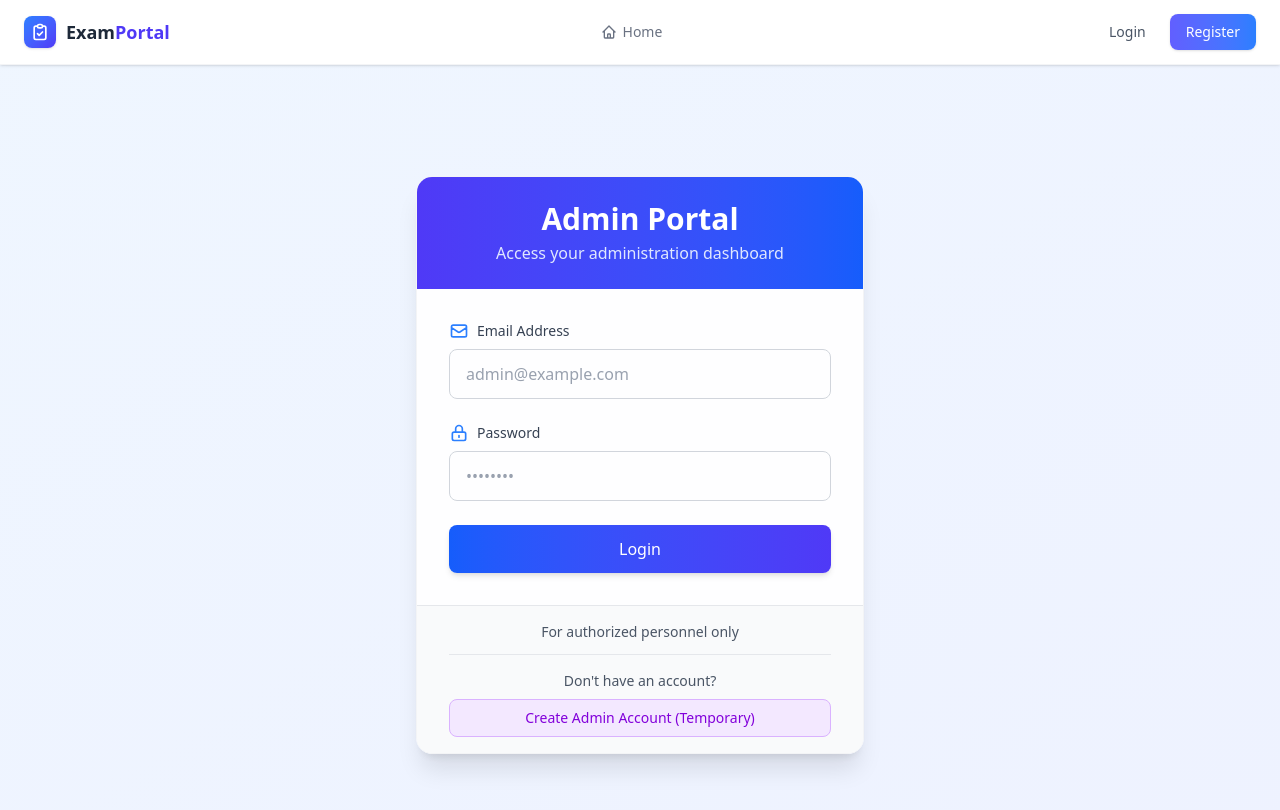
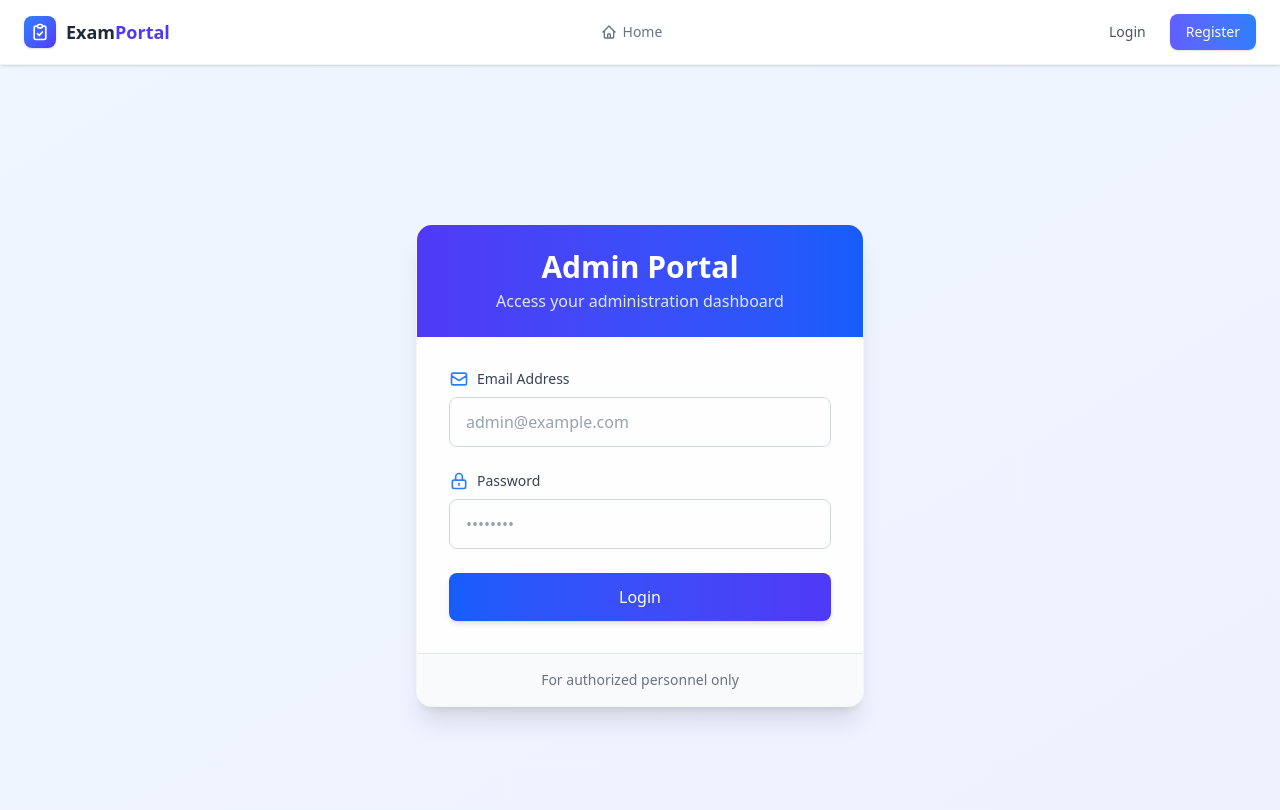
Before and after one commit to 123Micah/frontend5, a Vue app in the folder artifacts/web/: page /admin/login in a window 1280 px wide. Shown: the top 810 px of the page. Built offline with nearby package versions, Linux system fonts and the light colour scheme; no server answers.

Commit message:
Remove admin register link from login page

```diff
--- a/artifacts/web/src/pages/admin/Login.vue
+++ b/artifacts/web/src/pages/admin/Login.vue
@@ -67,18 +67,9 @@
         </form>
       </div>
 
-      <!-- Footer with Registration Link -->
-      <div class="bg-gray-50 px-8 py-4 border-t border-gray-200">
-        <p class="text-sm text-gray-600 text-center mb-3">For authorized personnel only</p>
-        <div class="border-t border-gray-200 pt-4">
-          <p class="text-center text-sm text-gray-600 mb-2">Don't have an account?</p>
-          <router-link
-            to="/admin/register"
-            class="block w-full text-center px-4 py-2 bg-purple-100 text-purple-700 rounded-lg hover:bg-purple-200 transition-all text-sm font-medium border border-purple-300"
-          >
-            Create Admin Account (Temporary)
-          </router-link>
-        </div>
+      <!-- Footer Note -->
+      <div class="bg-gray-50 px-8 py-4 text-center border-t border-gray-200">
+        <p class="text-sm text-gray-500">For authorized personnel only</p>
       </div>
     </div>
   </div>
```
